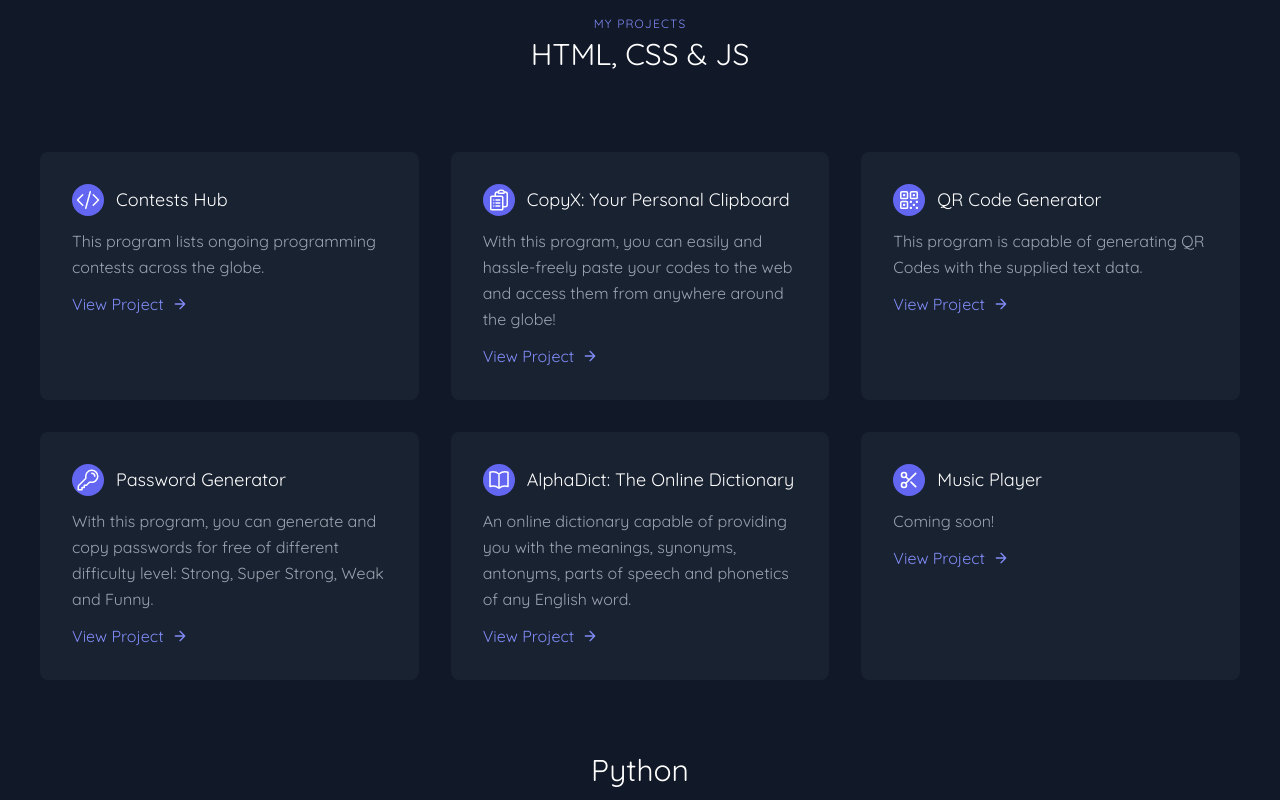
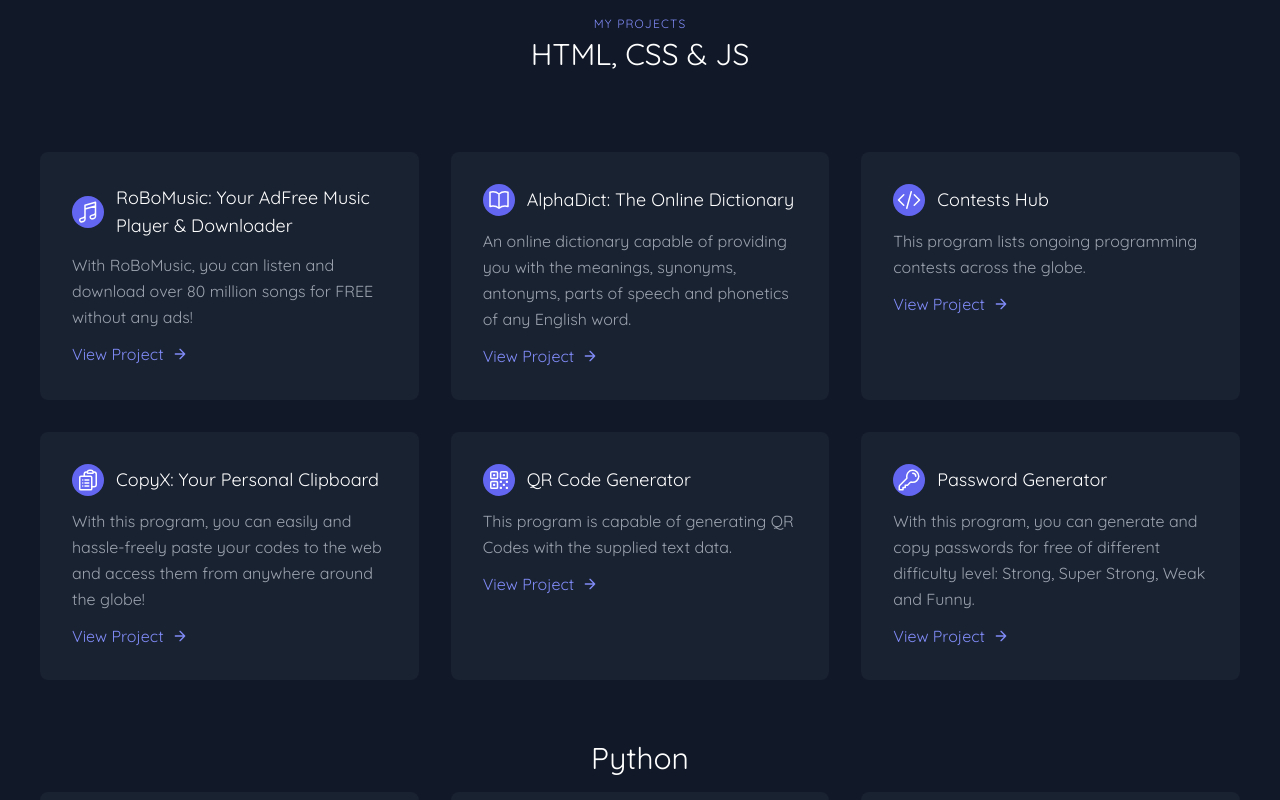
Before and after one commit to codyandersan/codyandersan.github.io, a plain HTML site: page index.html in a window 1280 px wide. Shown: the part 540-1340 px from the top of the page. Drawn offline with Linux system fonts and the light colour scheme.

Commit message:
Added Music player, fixed favicons

```diff
--- a/index.html
+++ b/index.html
@@ -6,7 +6,18 @@
     <meta name="viewport" content="width=device-width, initial-scale=1.0">
     <link href="https://fonts.googleapis.com/css?family=Quicksand" rel="stylesheet">
     <link rel="stylesheet" href="./style.css">
-    <link rel="icon" type="image/png" href="favicon.png">
+
+    <link rel="apple-touch-icon" sizes="180x180" href="/favicons/apple-touch-icon.png?v=2">
+    <link rel="icon" type="image/png" sizes="32x32" href="/favicons/favicon-32x32.png?v=2">
+    <link rel="icon" type="image/png" sizes="16x16" href="/favicons/favicon-16x16.png?v=2">
+    <link rel="manifest" href="/favicons/site.webmanifest?v=2">
+    <link rel="mask-icon" href="/favicons/safari-pinned-tab.svg?v=2" color="#5bbad5">
+    <link rel="shortcut icon" href="/favicons/favicon.ico?v=2">
+    <meta name="msapplication-TileColor" content="#da532c">
+    <meta name="msapplication-config" content="/favicons/browserconfig.xml?v=2">
+    <meta name="theme-color" content="#ffffff">
+
+
     <!-- <script src="https://cdn.tailwindcss.com"></script> -->
 </head>
 
@@ -57,6 +68,63 @@
                                 <div class="flex items-center mb-3">
                                     <div
                                         class="w-8 h-8 mr-3 inline-flex items-center justify-center rounded-full bg-indigo-500 text-white flex-shrink-0">
+                                        <svg xmlns="http://www.w3.org/2000/svg" fill="none" viewBox="0 0 24 24" stroke-width="1.5"
+                                        stroke="currentColor" class="w-6 h-6">
+                                        <path stroke-linecap="round" stroke-linejoin="round"
+                                            d="M9 9l10.5-3m0 6.553v3.75a2.25 2.25 0 01-1.632 2.163l-1.32.377a1.803 1.803 0 11-.99-3.467l2.31-.66a2.25 2.25 0 001.632-2.163zm0 0V2.25L9 5.25v10.303m0 0v3.75a2.25 2.25 0 01-1.632 2.163l-1.32.377a1.803 1.803 0 01-.99-3.467l2.31-.66A2.25 2.25 0 009 15.553z" />
+                                    </svg>
+                                    </div>
+                                    <h2 class="text-white text-lg title-font font-medium">RoBoMusic: Your AdFree Music Player & Downloader</h2>
+                                </div>
+                                <div class="flex-grow">
+                                    <p class="leading-relaxed text-base">With RoBoMusic, you can listen and download over 80 million songs for FREE without any ads!</p>
+                                    <a class="mt-3 text-indigo-400 inline-flex items-center" href="#">View Project
+                                        <svg fill="none" stroke="currentColor" stroke-linecap="round"
+                                            stroke-linejoin="round" stroke-width="2" class="w-4 h-4 ml-2"
+                                            viewBox="0 0 24 24">
+                                            <path d="M5 12h14M12 5l7 7-7 7"></path>
+                                        </svg>
+                                    </a>
+                                </div>
+                            </div>
+                        </div>
+                        <div class="p-4 md:w-1/3">
+                            <div class="flex rounded-lg h-full bg-gray-800 bg-opacity-60 p-8 flex-col">
+                                <div class="flex items-center mb-3">
+                                    <div
+                                        class="w-8 h-8 mr-3 inline-flex items-center justify-center rounded-full bg-indigo-500 text-white flex-shrink-0">
+
+                                        <svg xmlns="http://www.w3.org/2000/svg" fill="none" viewBox="0 0 24 24"
+                                            stroke-width="1.5" stroke="currentColor" class="w-6 h-6">
+                                            <path stroke-linecap="round" stroke-linejoin="round"
+                                                d="M12 6.042A8.967 8.967 0 006 3.75c-1.052 0-2.062.18-3 .512v14.25A8.987 8.987 0 016 18c2.305 0 4.408.867 6 2.292m0-14.25a8.966 8.966 0 016-2.292c1.052 0 2.062.18 3 .512v14.25A8.987 8.987 0 0018 18a8.967 8.967 0 00-6 2.292m0-14.25v14.25" />
+                                        </svg>
+
+                                    </div>
+                                    <h2 class="text-white text-lg title-font font-medium">AlphaDict: The Online
+                                        Dictionary
+                                    </h2>
+                                </div>
+                                <div class="flex-grow">
+                                    <p class="leading-relaxed text-base">An online dictionary capable of providing you
+                                        with the meanings, synonyms, antonyms, parts of speech and phonetics of any
+                                        English word.</p>
+                                    <a class="mt-3 text-indigo-400 inline-flex items-center"
+                                        href="https://codyandersan.github.io/AlphaDict/">View Project
+                                        <svg fill="none" stroke="currentColor" stroke-linecap="round"
+                                            stroke-linejoin="round" stroke-width="2" class="w-4 h-4 ml-2"
+                                            viewBox="0 0 24 24">
+                                            <path d="M5 12h14M12 5l7 7-7 7"></path>
+                                        </svg>
+                                    </a>
+                                </div>
+                            </div>
+                        </div>
+                        <div class="p-4 md:w-1/3">
+                            <div class="flex rounded-lg h-full bg-gray-800 bg-opacity-60 p-8 flex-col">
+                                <div class="flex items-center mb-3">
+                                    <div
+                                        class="w-8 h-8 mr-3 inline-flex items-center justify-center rounded-full bg-indigo-500 text-white flex-shrink-0">
                                         <svg xmlns="http://www.w3.org/2000/svg" viewBox="0 0 24 24" fill="currentColor"
                                             class="w-6 h-6">
                                             <path fill-rule="evenodd"
@@ -81,6 +149,8 @@
                                 </div>
                             </div>
                         </div>
+
+
                         <div class="p-4 md:w-1/3">
                             <div class="flex rounded-lg h-full bg-gray-800 bg-opacity-60 p-8 flex-col">
                                 <div class="flex items-center mb-3">
@@ -170,65 +240,6 @@
                                 </div>
                             </div>
                         </div>
-                        <div class="p-4 md:w-1/3">
-                            <div class="flex rounded-lg h-full bg-gray-800 bg-opacity-60 p-8 flex-col">
-                                <div class="flex items-center mb-3">
-                                    <div
-                                        class="w-8 h-8 mr-3 inline-flex items-center justify-center rounded-full bg-indigo-500 text-white flex-shrink-0">
-
-                                        <svg xmlns="http://www.w3.org/2000/svg" fill="none" viewBox="0 0 24 24"
-                                            stroke-width="1.5" stroke="currentColor" class="w-6 h-6">
-                                            <path stroke-linecap="round" stroke-linejoin="round"
-                                                d="M12 6.042A8.967 8.967 0 006 3.75c-1.052 0-2.062.18-3 .512v14.25A8.987 8.987 0 016 18c2.305 0 4.408.867 6 2.292m0-14.25a8.966 8.966 0 016-2.292c1.052 0 2.062.18 3 .512v14.25A8.987 8.987 0 0018 18a8.967 8.967 0 00-6 2.292m0-14.25v14.25" />
-                                        </svg>
-
-                                    </div>
-                                    <h2 class="text-white text-lg title-font font-medium">AlphaDict: The Online
-                                        Dictionary
-                                    </h2>
-                                </div>
-                                <div class="flex-grow">
-                                    <p class="leading-relaxed text-base">An online dictionary capable of providing you
-                                        with the meanings, synonyms, antonyms, parts of speech and phonetics of any
-                                        English word.</p>
-                                    <a class="mt-3 text-indigo-400 inline-flex items-center"
-                                        href="https://codyandersan.github.io/AlphaDict/">View Project
-                                        <svg fill="none" stroke="currentColor" stroke-linecap="round"
-                                            stroke-linejoin="round" stroke-width="2" class="w-4 h-4 ml-2"
-                                            viewBox="0 0 24 24">
-                                            <path d="M5 12h14M12 5l7 7-7 7"></path>
-                                        </svg>
-                                    </a>
-                                </div>
-                            </div>
-                        </div>
-                        <div class="p-4 md:w-1/3">
-                            <div class="flex rounded-lg h-full bg-gray-800 bg-opacity-60 p-8 flex-col">
-                                <div class="flex items-center mb-3">
-                                    <div
-                                        class="w-8 h-8 mr-3 inline-flex items-center justify-center rounded-full bg-indigo-500 text-white flex-shrink-0">
-                                        <svg fill="none" stroke="currentColor" stroke-linecap="round"
-                                            stroke-linejoin="round" stroke-width="2" class="w-5 h-5"
-                                            viewBox="0 0 24 24">
-                                            <circle cx="6" cy="6" r="3"></circle>
-                                            <circle cx="6" cy="18" r="3"></circle>
-                                            <path d="M20 4L8.12 15.88M14.47 14.48L20 20M8.12 8.12L12 12"></path>
-                                        </svg>
-                                    </div>
-                                    <h2 class="text-white text-lg title-font font-medium">Music Player</h2>
-                                </div>
-                                <div class="flex-grow">
-                                    <p class="leading-relaxed text-base">Coming soon!</p>
-                                    <a class="mt-3 text-indigo-400 inline-flex items-center" href="#">View Project
-                                        <svg fill="none" stroke="currentColor" stroke-linecap="round"
-                                            stroke-linejoin="round" stroke-width="2" class="w-4 h-4 ml-2"
-                                            viewBox="0 0 24 24">
-                                            <path d="M5 12h14M12 5l7 7-7 7"></path>
-                                        </svg>
-                                    </a>
-                                </div>
-                            </div>
-                        </div>
                     </div>
                 </div>
             </section>
@@ -236,8 +247,8 @@
             <!--         Python Projects -->
 
             <section class="text-gray-400 bg-gray-900 body-font my-8">
-                <div class="container px-5 py-5 mx-auto flex flex-wrap">
-                    <div class="flex flex-col text-center w-full mb-20">
+                <div class="container px-5 py-2 mx-auto flex flex-wrap">
+                    <div class="flex flex-col text-center w-full mb-4">
                         <h1 class="sm:text-3xl text-2xl font-medium title-font text-white">Python</h1>
                     </div>
                     <div class="flex flex-wrap -m-4 ">
```
Also changed, not shown: favicons/browserconfig.xml (added, +9 -0 lines), tailwind.config.js (added, +8 -0 lines), favicons/android-chrome-192x192.png (added), favicons/apple-touch-icon.png (added), favicons/favicon-16x16.png (added), favicons/favicon-32x32.png (added), favicons/favicon.ico (added), favicons/mstile-150x150.png (added), favicons/safari-pinned-tab.svg (added), favicons/site.webmanifest (added).
